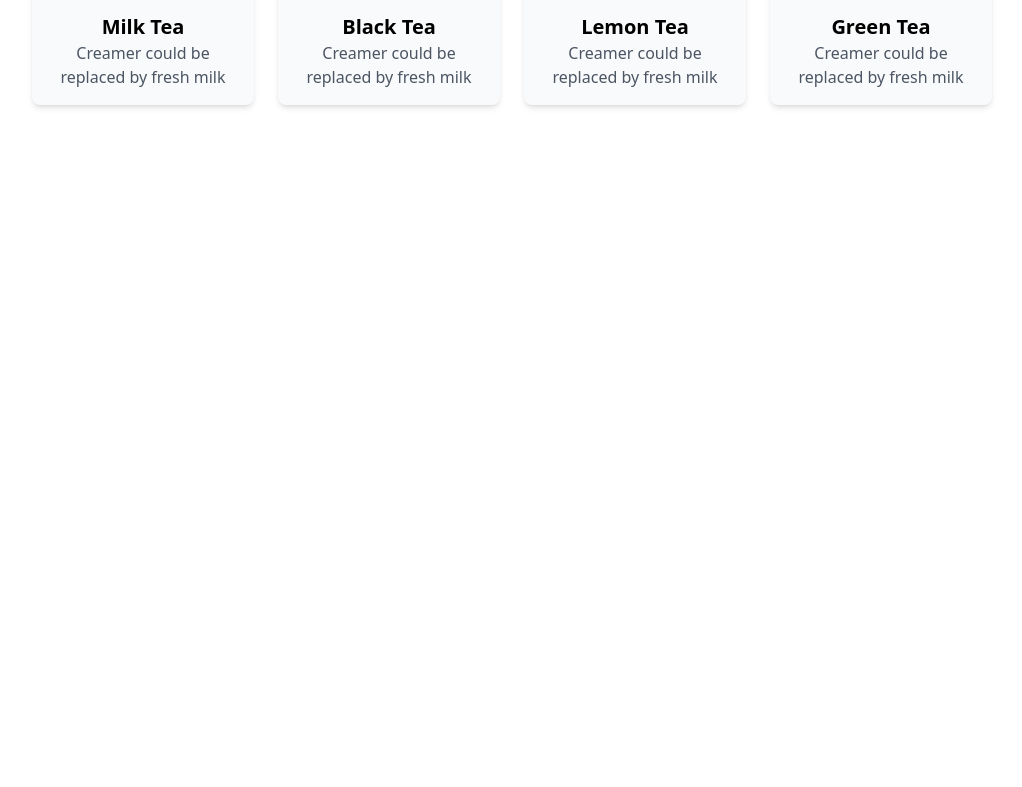
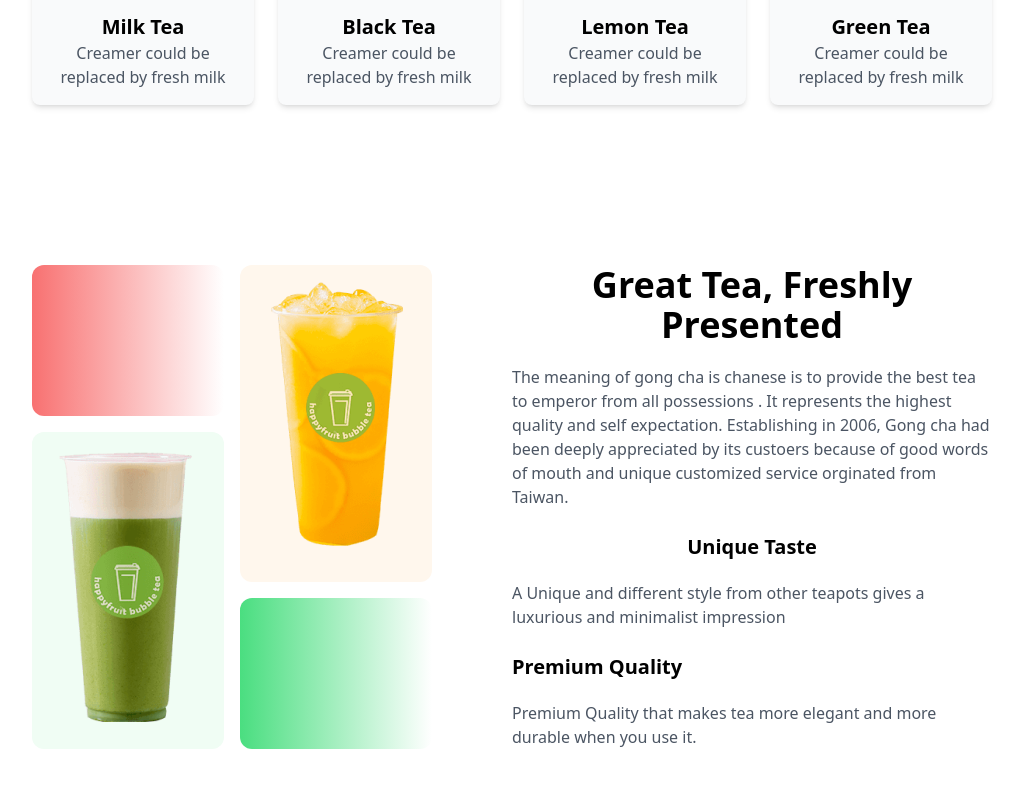
Before and after one commit to mehedipolash/tea-house-with-tailwind, a plain HTML site: page index.html in a window 1280 px wide. Shown: the part 1020-1807 px from the top of the page, without its empty margins (128-1150 px from the left). Before the commit the page ends 1285 px from the top, so only its background shows below. Drawn offline with nearby package versions, Linux system fonts and the light colour scheme.

Commit message:
great tea section done

```diff
--- a/index.html
+++ b/index.html
@@ -69,7 +69,7 @@
                </div>
           </header>
 
-          <!-- featured-section -->
+          <!-- featured-product-section -->
              <section class="py-8 lg:py-24 mb-8 ">
                   <!-- title -->
                    <div class="text-center">
@@ -117,6 +117,44 @@
              </section>
 
 
+
+             <!-- Great-tea-section -->
+              <section class="mb-24">
+                           <div class="grid grid-cols-1 lg:grid-cols-2">
+
+                            <!-- img-section -->
+                                  <div class="grid grid-cols-2 grid-rows-3 gap-4 lg:w-5/6">
+                                                 <div class="h-38 bg-gradient-to-r from-red-400 to red-300 rounded-xl"></div>
+
+                                                 <div class="bg-orange-50 rounded-xl row-span-2">
+                                                  <img class="mx-auto my-4" src="./images/fresh-1.png" alt="">
+                                                 </div>
+
+                                                <div class="bg-green-50 rounded-xl row-span-2">
+                                                  <img class="mx-auto my-4" src="./images/fresh-2.png" alt="">
+                                                </div>
+                                                <div class="h-38 bg-gradient-to-r from-green-400 to green-300 rounded-xl"></div>
+                                  </div>
+
+                                  <!-- text-section -->
+                                   <div>
+                                    <h1 class="text-4xl font-bold mb-5 sm:text-center">Great Tea, Freshly <br> Presented</h1>
+                                    <p class="text-gray-600">The meaning of gong cha is chanese is to provide the best tea to emperor from all possessions . It represents the
+                                    highest quality and self expectation. Establishing in 2006, Gong cha had been deeply appreciated by its custoers because
+                                    of good words of mouth and unique customized service orginated from Taiwan.</p>
+
+                                   <br>
+                                   <h1 class="font-bold text-xl mb-5 sm:text-center">Unique Taste</h1>
+                                   <p class="text-gray-600">A Unique and different style from other teapots gives a luxurious and minimalist impression</p>
+                                   <br>
+
+                                   <h1 class="font-bold text-xl mb-5 ">Premium Quality</h1>
+                                   <p class="text-gray-600">Premium Quality that makes tea more elegant and more durable when you use it.</p>
+                                   </div>
+                           </div>
+              </section>
+
+
         </main>
 
 
```
